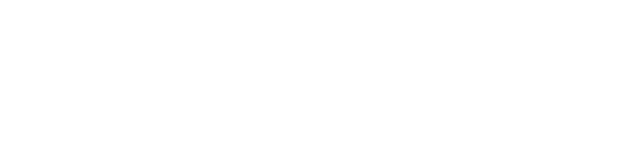
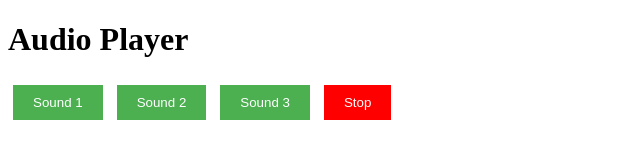
Before and after one commit to acciojob/Soundbar-vineeth38, a website: page main.html in a window 1280 px wide. Shown: the whole page, without its empty margins (0-640 px from the left). Drawn offline with Linux system fonts and the light colour scheme.

Commit message:
created a submission

```diff
--- a/main.html
+++ b/main.html
@@ -7,6 +7,14 @@
 </head>
 
 <body>
+	 <h1>Audio Player</h1>
+  <div id="buttons">
+    <button class="btn" onclick="playAudio('sound1.mp3')">Sound 1</button>
+    <button class="btn" onclick="playAudio('sound2.mp3')">Sound 2</button>
+    <button class="btn" onclick="playAudio('sound3.mp3')">Sound 3</button>
+    <button class="stop" onclick="stopAudio()">Stop</button>
+  </div>
+
 	<!-- the entire body must be written by student -->
     <script type="text/javascript" src="./script.js">
 </script>
--- a/script.js
+++ b/script.js
@@ -1 +1,16 @@
 //your JS code here. If required.
+var audio;
+
+function playAudio(filename) {
+  stopAudio(); // Stop any currently playing audio
+
+  audio = new Audio('sounds/' + filename);
+  audio.play();
+}
+
+function stopAudio() {
+  if (audio) {
+    audio.pause();
+    audio.currentTime = 0;
+  }
+}
--- a/styles.css
+++ b/styles.css
@@ -1 +1,18 @@
 /*  your css code here. If applicable */
+.btn {
+  margin: 5px;
+  padding: 10px 20px;
+  background-color: #4CAF50;
+  color: white;
+  border: none;
+  cursor: pointer;
+}
+
+.stop {
+  margin: 5px;
+  padding: 10px 20px;
+  background-color: #FF0000;
+  color: white;
+  border: none;
+  cursor: pointer;
+}
```
